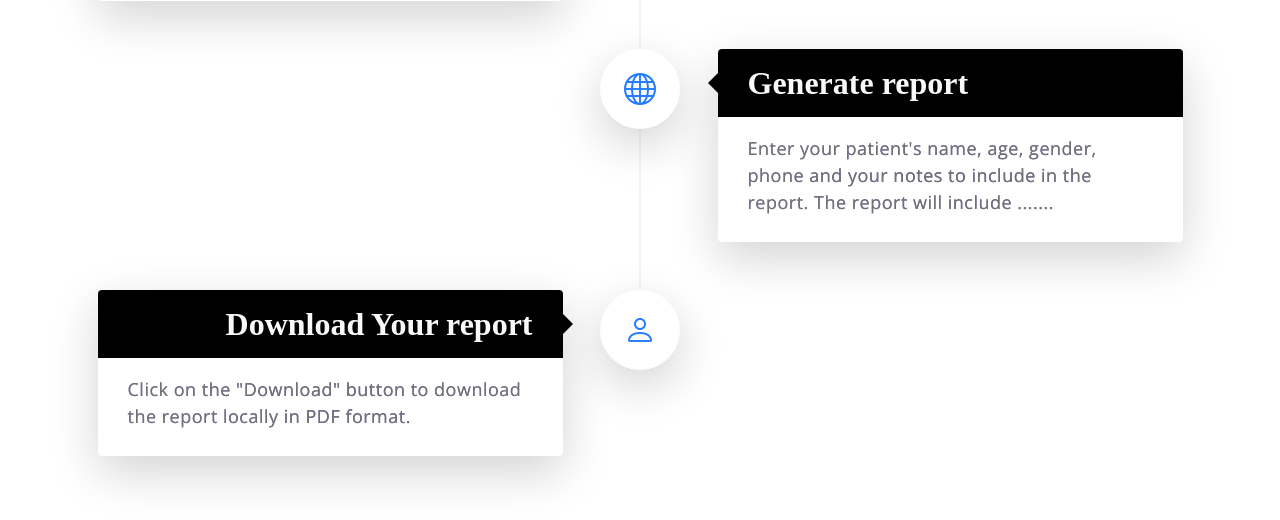
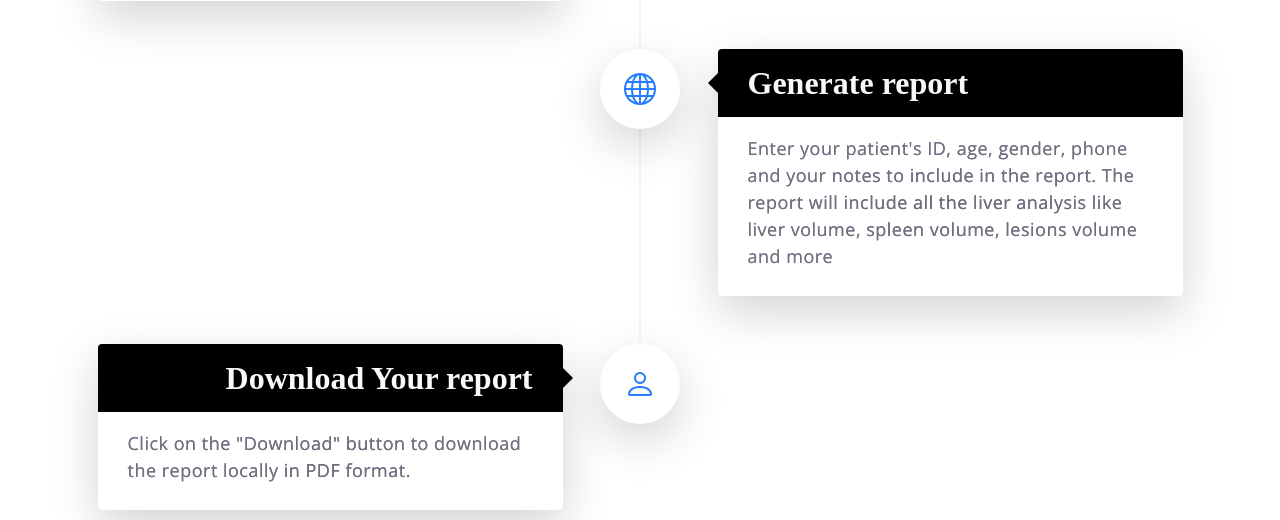
Before and after one commit to Graduation-project-SBME-2023/liver-imaging-analysis, a Flask app: page / in a window 1280 px wide. Shown: the part 2697-3217 px from the top of the page. Run offline with Flask 3, Linux system fonts and the light colour scheme; some libraries are stand-ins or nearby versions.

Commit message:
review's modifications

```diff
--- a/Liver-Segmentation-Website/app.py
+++ b/Liver-Segmentation-Website/app.py
@@ -7,9 +7,17 @@ import sys
 import gc
 import torch
 import matplotlib.pyplot as plt
-from flask import Flask, render_template, request, send_file, jsonify, make_response
+from flask import (
+    Flask,
+    render_template,
+    request,
+    send_file,
+    jsonify,
+    make_response
+    )
 import nibabel as nib
 import monai
+
 # import pdfkit
 
 sys.path.append(".")
@@ -21,12 +29,18 @@ from liver_imaging_analysis.models.lesion_segmentation import segment_lesion
 from liver_imaging_analysis.models.lobe_segmentation import segment_lobe
 from liver_imaging_analysis.models.spleen_segmentation import segment_spleen
 from liver_imaging_analysis.engine.config import config
-from liver_imaging_analysis.engine.utils import Overlay, Report, create_image_grid
 from visualize_tumors import visualize_tumor, parameters
-import json
-from monai.transforms import( ToTensor, NormalizeIntensity, Compose
-                             ,ScaleIntensityRange)
-
+from liver_imaging_analysis.engine.utils import (
+    Overlay,
+    Report,
+    create_image_grid,
+    round_dict
+)
+from monai.transforms import (
+    ToTensor,
+    Compose,
+    ScaleIntensityRange
+)
 
 
 ######## Initialization ########
@@ -41,47 +55,34 @@ segmented_slice_path = "../static/images/liver_slice.png"
 longest_diameter_sum = 0
 data = 0
 volume_processing = Compose(
-                [
-                     ScaleIntensityRange(
-                        a_min = -135,
-                        a_max = 215,
-                        b_min = 0.0,
-                        b_max = 1.0,
-                        clip = True,
-                    )
-                ]
-            )
+    [
+        ScaleIntensityRange(
+            a_min=-135,
+            a_max=215,
+            b_min=0.0,
+            b_max=1.0,
+            clip=True,
+        )
+    ]
+)
 
 
-def round_dict(d):
-    '''
-    Rounds all the numbers inside a dictionary to the nearest 2 digits
-
-    Args:
-        d : dict
-
-    Returns:
-        d : dict
-    '''
-    for k, v in d.items():
-        if isinstance(v, dict):
-            round_dict(v)
-        elif isinstance(v, float):
-            d[k] = round(v, 2)
-
-    return d
 
 
 def delete_previous_results():
-    '''
+    """
     Function used to clear the previous generated data from the static folder
-    '''
+    """
 
-    if (os.path.isdir("temp")):
-        shutil.rmtree('temp')
+    if os.path.isdir("temp"):
+        shutil.rmtree("temp")
 
-    for folder in ["box", "zoom", "contour"]:  # remove the images generated from previous runs
-        previous_images_dir = 'Liver-Segmentation-Website/static/' + folder
+    for folder in [
+        "box",
+        "zoom",
+        "contour",
+    ]:  # remove the images generated from previous runs
+        previous_images_dir = "Liver-Segmentation-Website/static/" + folder
         previous_images = os.listdir(previous_images_dir)
         for f in previous_images:
             os.remove(os.path.join(previous_images_dir, f))
@@ -95,16 +96,14 @@ def index():
     return render_template("index.html")
 
 
-@app.route("/segment", methods = ["GET", "POST"])
+@app.route("/segment", methods=["GET", "POST"])
 def success():
     """
     Start segmentation , create and display the gifs
     """
     if request.method == "GET":
         global data
-        return render_template(
-            "segmentation.html", data=data
-        )
+        return render_template("segmentation.html", data=data)
 
     elif request.method == "POST":
         delete_previous_results()
@@ -117,11 +116,11 @@ def success():
         header = nib.load(volume_location).header
         affine = nib.load(volume_location).affine
 
-        volume = ToTensor()(volume).unsqueeze(dim = 0).unsqueeze(dim = 0)
-        volume = volume_processing(volume).squeeze(dim = 0).squeeze(dim = 0)
+        volume = ToTensor()(volume).unsqueeze(dim=0).unsqueeze(dim=0)
+        volume = volume_processing(volume).squeeze(dim=0).squeeze(dim=0)
 
         liver_lesion = segment_lesion(volume_location)[0][0]
-        lobes  = segment_lobe(volume_location)[0][0]
+        lobes = segment_lobe(volume_location)[0][0]
         spleen = segment_spleen(volume_location)[0][0]
 
         new_nii_volume = nib.Nifti1Image(volume, affine=affine, header=header)
@@ -130,48 +129,73 @@ def success():
         nib.save(new_nii_mask, mask_location)
 
         report = Report(volume, mask=liver_lesion, lobes_mask=lobes, spleen_mask=spleen)
-        rep = report.build_report()
+        report = report.build_report()
         global report_json
-        report_json = round_dict(rep)
+        report_json = round_dict(report)
 
-        visualize_tumor(volume_location, liver_lesion, mode='contour')
-        visualize_tumor(volume_location, liver_lesion, mode='box')
-        visualize_tumor(volume_location, liver_lesion, mode='zoom')
-        create_image_grid("Liver-Segmentation-Website/static/contour","Liver-Segmentation-Website/static/images/contour_grid.jpg")
+        visualize_tumor(volume_location, liver_lesion, mode="contour")
+        visualize_tumor(volume_location, liver_lesion, mode="box")
+        visualize_tumor(volume_location, liver_lesion, mode="zoom")
+        create_image_grid(
+            "Liver-Segmentation-Website/static/contour",
+            "Liver-Segmentation-Website/static/images/contour_grid.jpg",
+        )
 
-        transform = monai.transforms.Resize((256, 256, 256), mode = "nearest")
+        transform = monai.transforms.Resize((256, 256, 256), mode="nearest")
         volume = transform(volume[None]).squeeze(0)
         liver_lesion = transform(liver_lesion[None]).squeeze(0)
         lobes = transform(lobes[None]).squeeze(0)
 
-        original_volume = Overlay( volume, torch.zeros(volume.shape), mask2_path = None, alpha = 0.2)
-        original_volume.generate_animation("Liver-Segmentation-Website/static/axial/original.gif", 2)
-        original_volume.generate_animation("Liver-Segmentation-Website/static/coronal/original.gif", 1)
-        original_volume.generate_animation("Liver-Segmentation-Website/static/sagittal/original.gif", 0)
+        original_volume = Overlay(
+            volume, torch.zeros(volume.shape), mask2_path=None, alpha=0.2
+        )
+        original_volume.generate_animation(
+            "Liver-Segmentation-Website/static/axial/original.gif", 2
+        )
+        original_volume.generate_animation(
+            "Liver-Segmentation-Website/static/coronal/original.gif", 1
+        )
+        original_volume.generate_animation(
+            "Liver-Segmentation-Website/static/sagittal/original.gif", 0
+        )
 
-        liver_lesion_overlay = Overlay( volume, liver_lesion ,mask2_path = None, alpha = 0.2)
-        liver_lesion_overlay.generate_animation("Liver-Segmentation-Website/static/axial/liver_lesion.gif", 2)
-        liver_lesion_overlay.generate_animation("Liver-Segmentation-Website/static/coronal/liver_lesion.gif", 1)
-        liver_lesion_overlay.generate_animation("Liver-Segmentation-Website/static/sagittal/liver_lesion.gif", 0)
-        liver_lesion_overlay.generate_slice(liver_lesion,"Liver-Segmentation-Website/static/images/liver_slice.png")
+        liver_lesion_overlay = Overlay(volume, liver_lesion, mask2_path=None, alpha=0.2)
+        liver_lesion_overlay.generate_animation(
+            "Liver-Segmentation-Website/static/axial/liver_lesion.gif", 2
+        )
+        liver_lesion_overlay.generate_animation(
+            "Liver-Segmentation-Website/static/coronal/liver_lesion.gif", 1
+        )
+        liver_lesion_overlay.generate_animation(
+            "Liver-Segmentation-Website/static/sagittal/liver_lesion.gif", 0
+        )
+        liver_lesion_overlay.create_biggest_slice(
+            liver_lesion, "Liver-Segmentation-Website/static/images/liver_slice.png"
+        )
 
-        lobes_overlay = Overlay( volume, lobes ,mask2_path = None, alpha = 0.2)
-        lobes_overlay.generate_animation("Liver-Segmentation-Website/static/axial/lobes.gif", 2)
-        lobes_overlay.generate_animation("Liver-Segmentation-Website/static/coronal/lobes.gif", 1)
-        lobes_overlay.generate_animation("Liver-Segmentation-Website/static/sagittal/lobes.gif", 0)
-        lobes_overlay.generate_slice(liver_lesion, "Liver-Segmentation-Website/static/images/lobes.PNG")
+        lobes_overlay = Overlay(volume, lobes, mask2_path=None, alpha=0.2)
+        lobes_overlay.generate_animation(
+            "Liver-Segmentation-Website/static/axial/lobes.gif", 2
+        )
+        lobes_overlay.generate_animation(
+            "Liver-Segmentation-Website/static/coronal/lobes.gif", 1
+        )
+        lobes_overlay.generate_animation(
+            "Liver-Segmentation-Website/static/sagittal/lobes.gif", 0
+        )
+        lobes_overlay.create_biggest_slice(
+            liver_lesion, "Liver-Segmentation-Website/static/images/lobes.PNG"
+        )
 
         global longest_diameter_sum
         for item in parameters:
             max_axis = max(item[0], item[1])
             longest_diameter_sum += max_axis
-        longest_diameter_sum = round(longest_diameter_sum,2)
+        longest_diameter_sum = round(longest_diameter_sum, 2)
         data = {"Data": parameters, "sum_longest": longest_diameter_sum}
         report_json["Sum Of Longest Diameters"] = longest_diameter_sum
 
-        return render_template(
-            "segmentation.html", data=data
-        )
+        return render_template("segmentation.html", data=data)
 
 
 @app.route("/download")
@@ -216,7 +240,10 @@ def report():
     """
 
     if request.method == "POST":
-        if ('Lesions Information' in report_json and len(report_json['Lesions Information']) ) > 0:
+        if (
+            "Lesions Information" in report_json
+            and len(report_json["Lesions Information"])
+        ) > 0:
             flag = True
             tumor_img_path = "../static/zoom/tumor_1.png"
         else:
@@ -234,7 +261,7 @@ def report():
             ["Gender", gender],
         ]
         global patient_info
-        patient_info = [id,age,phone_number,gender]
+        patient_info = [id, age, phone_number, gender]
 
         return render_template(
             "report.html",
@@ -243,15 +270,15 @@ def report():
             tumor_path=tumor_img_path,
             lobes_path=lobes_img_path,
             rep=report_json,
-            liver_slice=segmented_slice_path
+            liver_slice=segmented_slice_path,
         )
 
     return render_template("form.html")
 
 
-@app.route('/pdf')
+@app.route("/pdf")
 def pdf():
-    if len(report_json['Lesions Information'])>0:
+    if len(report_json["Lesions Information"]) > 0:
         flag = True
         tumor_img_path = "C:/Users/roro1/PycharmProjects/pythonProject5/Liver-Segmentation-Website/static/zoom/tumor_1.png"
     else:
@@ -259,20 +286,30 @@ def pdf():
         tumor_img_path = ""
     lobes_img_path_global = "C:/Users/roro1/PycharmProjects/pythonProject5/Liver-Segmentation-Website/static/images/lobes.PNG"
     segmented_slice_path_global = "C:/Users/roro1/PycharmProjects/pythonProject5/Liver-Segmentation-Website/static/images/liver_slice.png"
-    rendered = render_template('pdf.html' ,rep = report_json,
-                               longest_diam=longest_diameter_sum, my_flag = flag,
-                               tumor_path = tumor_img_path, lobes_path = lobes_img_path_global,
-                               liver_slice = segmented_slice_path_global,
-                               patient_data = patient_info )
-    config = pdfkit.configuration(wkhtmltopdf="C:/Program Files (x86)/wkhtmltopdf/bin/wkhtmltopdf.exe")
-    pdf = pdfkit.from_string(rendered, False, configuration=config,options={"enable-local-file-access": ""})
+    rendered = render_template(
+        "pdf.html",
+        rep=report_json,
+        longest_diam=longest_diameter_sum,
+        my_flag=flag,
+        tumor_path=tumor_img_path,
+        lobes_path=lobes_img_path_global,
+        liver_slice=segmented_slice_path_global,
+        patient_data=patient_info,
+    )
+    config = pdfkit.configuration(
+        wkhtmltopdf="C:/Program Files (x86)/wkhtmltopdf/bin/wkhtmltopdf.exe"
+    )
+    pdf = pdfkit.from_string(
+        rendered, False, configuration=config, options={"enable-local-file-access": ""}
+    )
 
     response = make_response(pdf)
-    response.headers['Content-Type'] = 'application/pdf'
-    response.headers['Content-Disposition'] = 'attachment; filename=patient report.pdf'
+    response.headers["Content-Type"] = "application/pdf"
+    response.headers["Content-Disposition"] = "attachment; filename=patient report.pdf"
     return response
+
 
 if __name__ == "__main__":
     app.debug = True
     port = int(os.environ.get("PORT", 8001))
-    app.run(host = "0.0.0.0", port = port, debug = True)
+    app.run(host="0.0.0.0", port=port, debug=True)
--- a/Liver-Segmentation-Website/templates/index.html
+++ b/Liver-Segmentation-Website/templates/index.html
@@ -253,7 +253,7 @@ https://templatemo.com/tm-566-medic-care
 
                                     <!-- <p class="mb-0 pb-0">Fusce vestibulum euismod nulla sed ultrices. Praesent rutrum nulla vel sapien euismod, quis tempus dui placerat.</p> -->
 
-                                    <p>Enter your patient's name, age, gender, phone and your notes to include in the report. The report will include .......</p>
+                                    <p>Enter your patient's ID, age, gender, phone and your notes to include in the report. The report will include all the liver analysis like liver volume, spleen volume, lesions volume and more</p>
                                 </div>
 
                                 <div class="col-3 col-sm-1 order-2 timeline-icons text-md-center">
```
Also changed, not shown: liver_imaging_analysis/engine/utils.py (+35 -3 lines).
